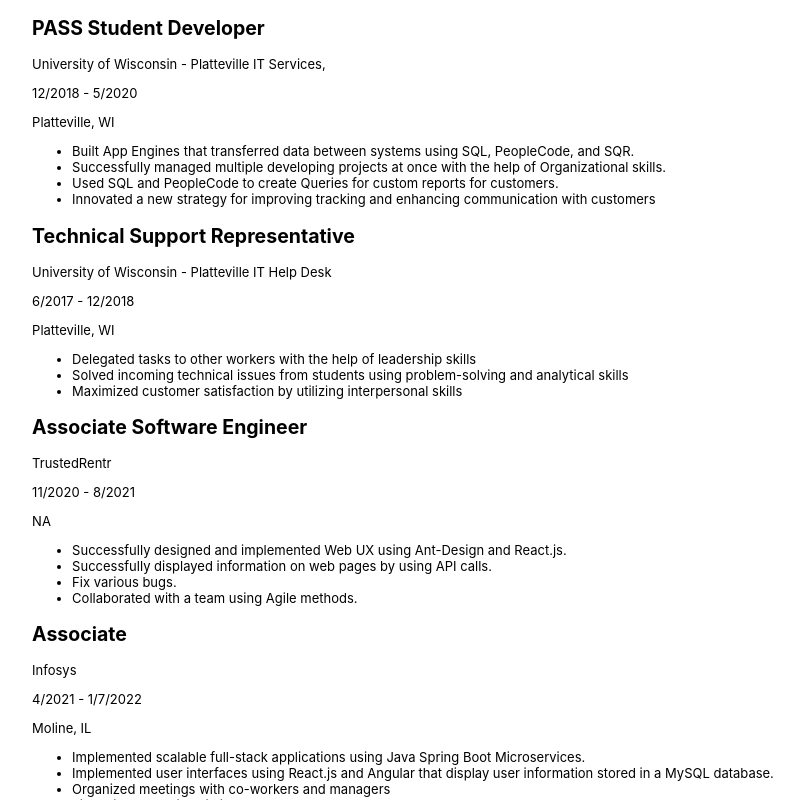
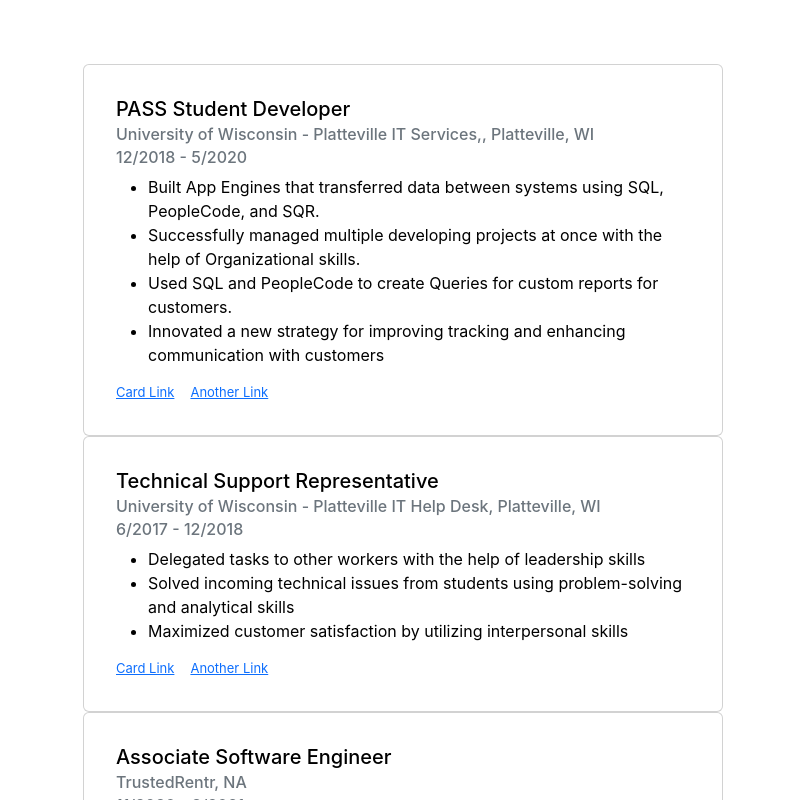
Before and after one commit to Nate96/PortfolioWebsite, a React (Create React App) app in the folder portfolio-website/: page / in a window 1280 px wide. Shown: the top 800 px of the page, without its empty margins (237-1041 px from the left). Built offline with nearby package versions, Linux system fonts and the light colour scheme.

Commit message:
Added cards for experences

```diff
--- a/portfolio-website/package.json
+++ b/portfolio-website/package.json
@@ -6,9 +6,11 @@
     "@testing-library/jest-dom": "^5.16.5",
     "@testing-library/react": "^13.4.0",
     "@testing-library/user-event": "^13.5.0",
+    "bootstrap": "^5.2.2",
     "react": "^18.2.0",
+    "react-bootstrap": "^2.6.0",
     "react-dom": "^18.2.0",
-    "react-scripts": "5.0.1",
+    "react-scripts": "^2.1.3",
     "web-vitals": "^2.1.4"
   },
   "scripts": {
--- a/portfolio-website/src/App.css
+++ b/portfolio-website/src/App.css
@@ -1,6 +1,6 @@
 .App {
   text-align: center;
-  /* background-color: #010c2b; */
+  /* background-color: #010c2b;*/
   background-color: white;
   min-height: 100vh;
   display: flex;
--- a/portfolio-website/src/App.js
+++ b/portfolio-website/src/App.js
@@ -1,5 +1,6 @@
 import './App.css';
-import ExperienceCard from './Components/ExperienceCard.js';
+import React from 'react'
+import ExperienceCard from './Components/Experiences.js';
 
 function App() {
   return (
--- a/portfolio-website/src/Components/ExperienceCard.js
+++ /dev/null
@@ -1,34 +0,0 @@
-import './../css/ExperienceCard.css'
-import 'react-bootstrap'
-
-import data from './../data/ProfessionalExperience.json'
-
-function ExperienceCard() {
-
-    const Experiences = data.Experience.map((experience) =>
-        <div>
-            <h2>{experience.title}</h2>
-            <p>{experience.Organization}</p>
-            <p>{experience.duration}</p>
-            <p>{experience.location}</p>
-            <ul>
-                {
-                    experience.highlights.map((highlight) =>
-                        <li>{highlight}</li>
-                    )
-                }
-            </ul>
-        </div>
-    )
-
-
-    return (
-
-        <div className='ExperienceCard'>
-            {Experiences}
-        </div>
-    )
-
-}
-
-export default ExperienceCard
--- /dev/null
+++ b/portfolio-website/src/Components/Experiences.js
@@ -0,0 +1,42 @@
+import './../css/ExperienceCard.css'
+import React from 'react'
+import Card from 'react-bootstrap/Card'
+import data from '../data/ProfessionalExperience.json'
+
+function ExperienceCard() {
+
+    const Experiences = data.Experience.map((experience) =>
+        <div>
+            <Card style={{ width: '40rem', textAlign: 'left', padding: '1rem'}}>
+                <Card.Body>
+                <Card.Title>{experience.title}</Card.Title>
+                <Card.Subtitle className="mb-2 text-muted">{experience.Organization}, {experience.location}</Card.Subtitle>
+                <Card.Subtitle className="mb-2 text-muted">{experience.duration}</Card.Subtitle>
+                <Card.Text style={{fontSize: 'medium'}}>
+                    <ul>
+                        {experience.highlights.map((highlight) =>
+                            <li>{highlight}</li>
+                        )}
+                    </ul>
+                </Card.Text>
+                <Card.Link href="#">Card Link</Card.Link>
+                <Card.Link href="#">Another Link</Card.Link>
+                </Card.Body>
+            </Card>
+
+
+        </div>
+    )
+
+
+    return (
+
+        <div className='ExperienceCard'>
+            {Experiences}
+        </div>
+
+    )
+
+}
+
+export default ExperienceCard
--- a/portfolio-website/src/css/ExperienceCard.css
+++ b/portfolio-website/src/css/ExperienceCard.css
@@ -1,5 +1,6 @@
 .ExperienceCard{
     font-size: small;
     text-align: left;
+    padding: 5%;
 
 }
--- a/portfolio-website/src/index.js
+++ b/portfolio-website/src/index.js
@@ -1,3 +1,4 @@
+import 'bootstrap/dist/css/bootstrap.css';
 import React from 'react';
 import ReactDOM from 'react-dom/client';
 import './index.css';
```
Also changed, not shown: 1 other file (tests, documents, lock files or other folders).
